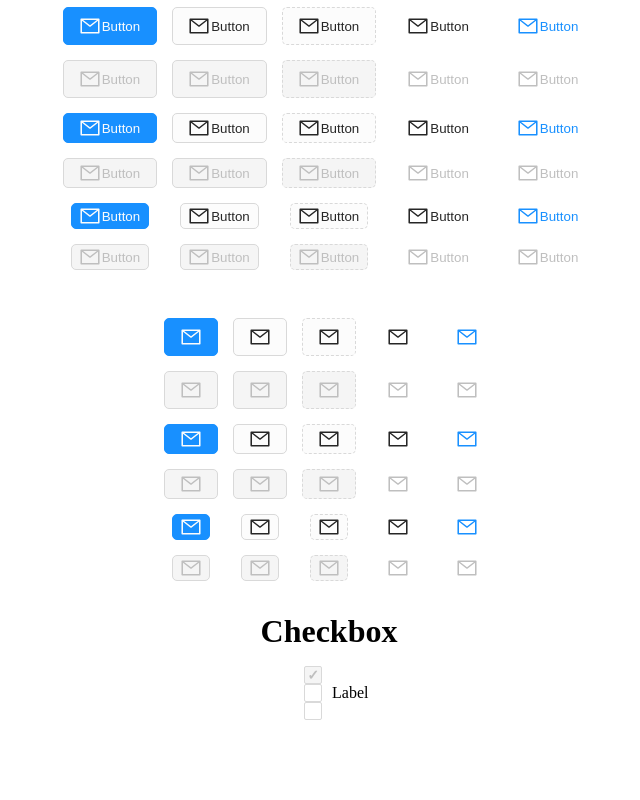
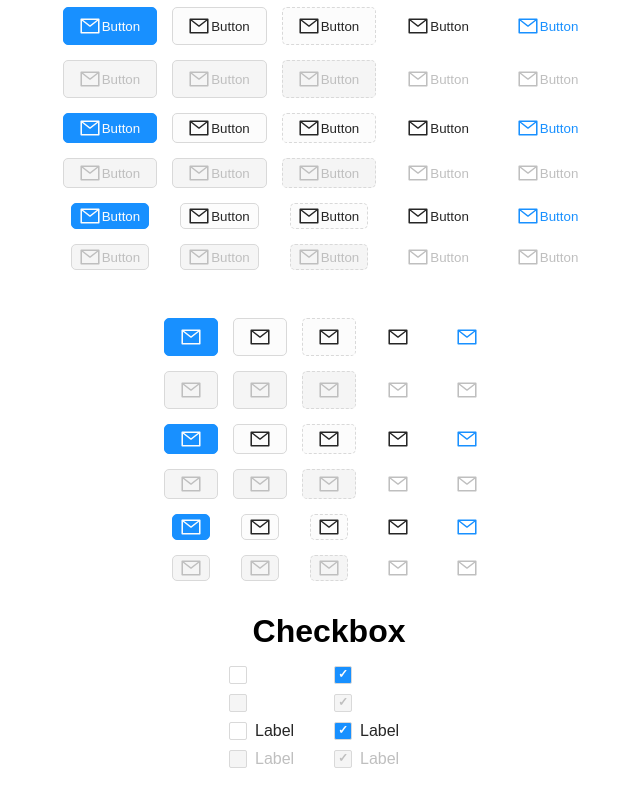
Before and after one commit to EduardoSCosta/design-system, a React (Create React App) app: page / in a window 1280 px wide. Shown: the part 432-1232 px from the top of the page, without its empty margins (311-951 px from the left). Before the commit the page ends 1184 px from the top, so only its background shows below. Built offline with nearby package versions, Linux system fonts and the light colour scheme.

Commit message:
update checkbox page

```diff
--- a/src/GlobalStyles.ts
+++ b/src/GlobalStyles.ts
@@ -5,5 +5,6 @@ export const GlobalStyles = createGlobalStyle`
     margin: 0;
     padding: 0;
     box-sizing: border-box;
+    font-family: sans-serif;
   }
 `
--- a/src/view/components/Checkbox.tsx
+++ b/src/view/components/Checkbox.tsx
@@ -19,10 +19,9 @@ export const StyledCheckbox = styled.input.attrs({
     display: inline-block;
     width: 16px;
     height: 16px;
-    font-size: 14px;
     border: 1px solid ${({ theme }) => theme.colors.gray500};
     border-radius: 2px;
-    margin-right: 10px;
+    margin-right: ${({ theme }) => theme.space.medium};
 
     &:hover {
       border-color: ${({ theme }) => theme.colors.blue600};
@@ -34,18 +33,26 @@ export const StyledCheckbox = styled.input.attrs({
       border-color: ${({ theme }) => theme.colors.blue600};
   }
 
-  &:disabled+label:before{
-    background-color: ${({ theme }) => theme.colors.gray300};
-    border-color: ${({ theme }) => theme.colors.gray500};
-    cursor: not-allowed;
+  &:disabled {
+    +label{
+      color: ${({ theme }) => theme.colors.gray600};
+      cursor: not-allowed;
+    }
+
+    +label:before {
+      background-color: ${({ theme }) => theme.colors.gray300};
+      border-color: ${({ theme }) => theme.colors.gray500};
+      cursor: not-allowed;
+    }
   }
 
-  &:checked:checked+label:before {
+  &:checked+label:before {
     content: '\\2713';
     display: flex;
     justify-content: center;
-    align-items: center;
+    align-items: start;
     color: ${({ theme }) => theme.colors.gray100};
+    font-size: 12px;
     font-weight: bold;
     background-color: ${({ theme }) => theme.colors.blue600};
   }
@@ -60,6 +67,7 @@ export const StyledLabel = styled.label`
   display: flex;
   justify-content: center;
   align-items: center;
+  color: ${({ theme }) => theme.colors.gray900};
 `
 
 export const Checkbox = ({ checked, onChange, id, disabled, value, children }: CheckboxProps) => {
--- a/src/view/pages/CheckboxPage.tsx
+++ b/src/view/pages/CheckboxPage.tsx
@@ -3,11 +3,12 @@ import { Checkbox } from '../components/Checkbox';
 
 const CheckboxContainer = styled.div`
   display: grid;
-  grid-template-columns: repeat(1, 1fr);
-  width: 50px;
+  grid-template-columns: repeat(2, 1fr);
+  width: 200px;
   justify-items: left;
   margin-top: ${({ theme }) => theme.space.large};
   margin-bottom: ${({ theme }) => theme.space.xLarge};
+  gap: 10px;
 `;
 
 const CheckboxPage = () => {
@@ -15,9 +16,17 @@ const CheckboxPage = () => {
     <>
       <h1>Checkbox</h1>
       <CheckboxContainer>
-        <Checkbox id="checkbox1" checked={true} disabled={true}/>
-        <Checkbox id="checkbox2">Label</Checkbox>
-        <Checkbox id="checkbox3" />
+        <Checkbox id="checkbox1" />
+        <Checkbox id="checkbox2" checked />
+
+        <Checkbox id="checkbox3" disabled />
+        <Checkbox id="checkbox4" checked disabled />
+
+        <Checkbox id="checkbox5">Label</Checkbox>
+        <Checkbox id="checkbox6" checked >Label</Checkbox>
+
+        <Checkbox id="checkbox7" disabled >Label</Checkbox>
+        <Checkbox id="checkbox8" checked disabled >Label</Checkbox>
       </CheckboxContainer>
     </>
   )
```
